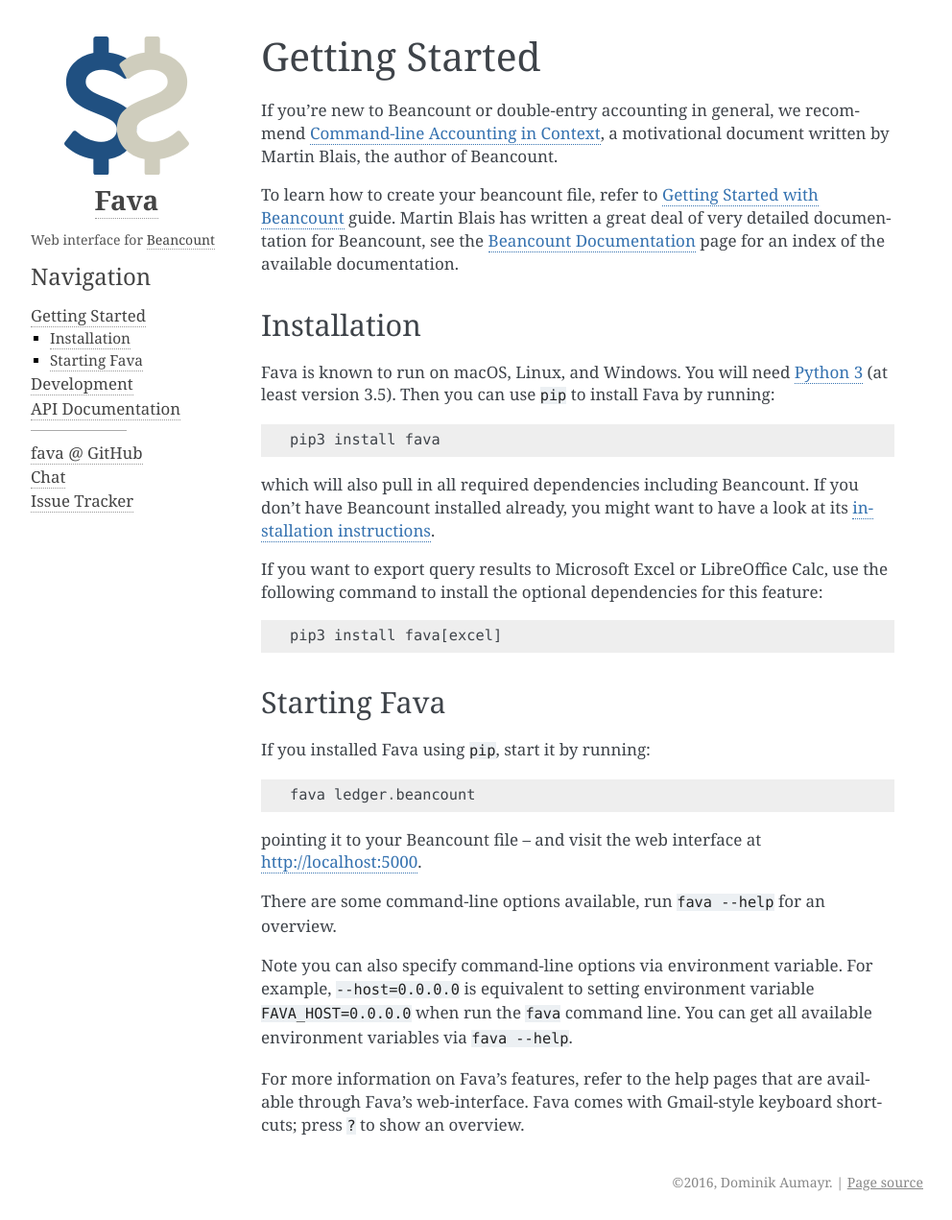
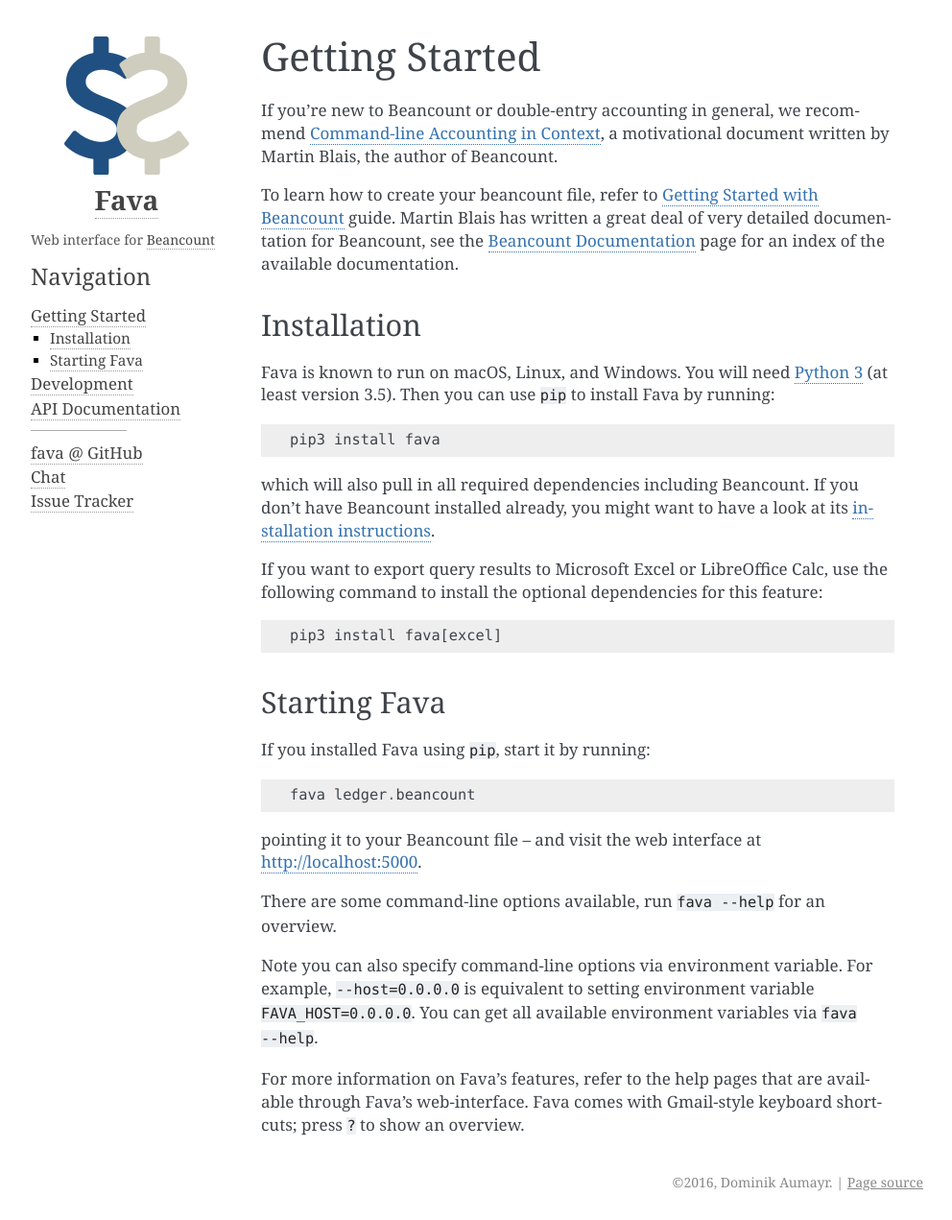
Before and after one commit to beancount/fava, a Sphinx documentation site: the page built from docs/usage.rst, in a window 1280 px wide. Shown: the whole page at 96% size, without its empty margins (148-1140 px from the left). Built offline with Sphinx 7.4.7, drawn with Linux system fonts in a browser that asks for light colours.

Commit message:
Clean up the doc.

```diff
--- a/docs/usage.rst
+++ b/docs/usage.rst
@@ -48,8 +48,8 @@ There are some command-line options available, run ``fava --help`` for an overvi
 
 Note you can also specify command-line options via environment variable. For
 example, ``--host=0.0.0.0`` is equivalent to setting environment variable
-``FAVA_HOST=0.0.0.0`` when run the ``fava`` command line. You can get all
-available environment variables via ``fava --help``.
+``FAVA_HOST=0.0.0.0``. You can get all available environment variables via
+``fava --help``.
 
 For more information on Fava's features, refer to the help pages that are
 available through Fava's web-interface.  Fava comes with Gmail-style keyboard
```
